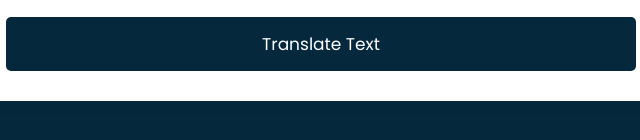
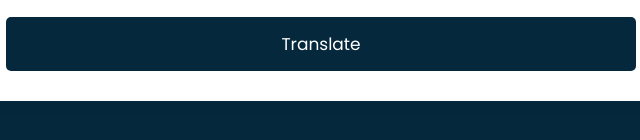
Before and after one commit to akshayrathod205/Translator-App, a plain HTML site: page index.html in a window 1280 px wide. Shown: the part 518-658 px from the top of the page, 319-959 px from the left. Drawn offline with Linux system fonts and the light colour scheme.

Commit message:
final commit

```diff
--- a/index.html
+++ b/index.html
@@ -34,7 +34,7 @@
                 </li>
             </ul>
         </div>
-        <button>Translate Text</button>
+        <button>Translate</button>
     </div>
 
     <script src="js\countries.js"></script>
```
